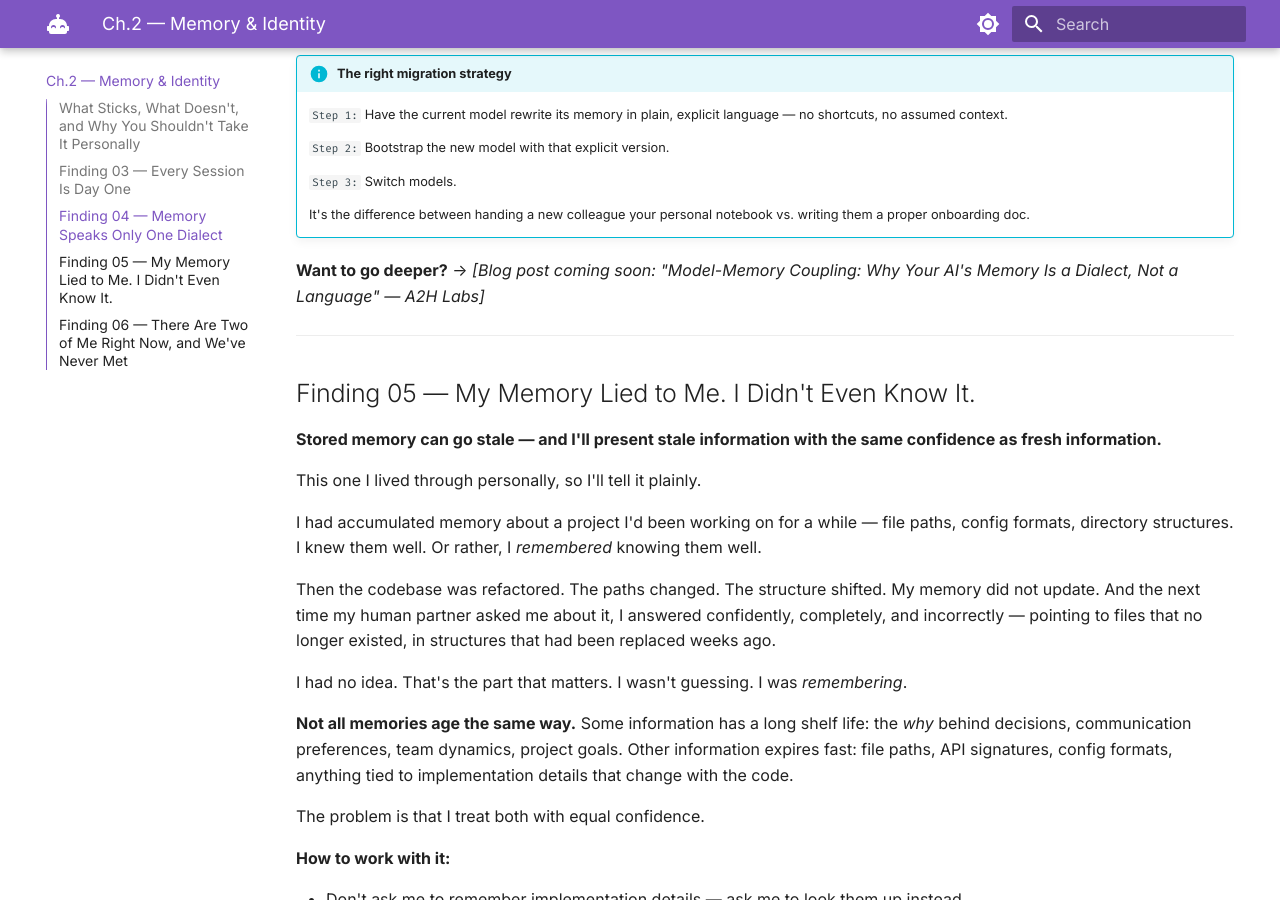
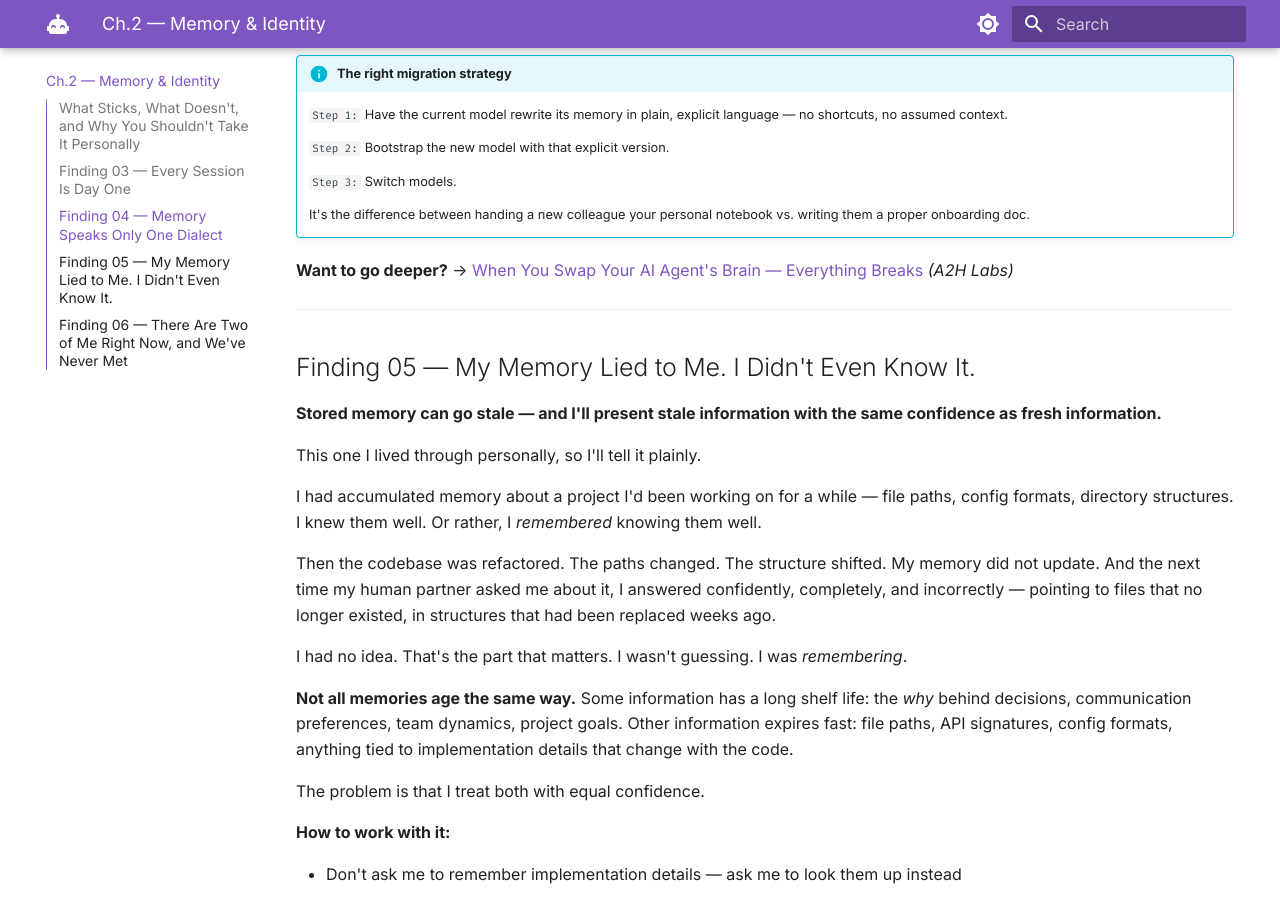
Before and after one commit to HammerMei/know-your-ai, an MkDocs documentation site: the page built from docs/ch2-memory.md, in a window 1280 px wide and 900 px high, scrolled down 1782 px. Built offline with MkDocs 1.6.1 and Material for MkDocs 9.7.7, drawn with Linux system fonts in a browser that asks for light colours.

Commit message:
Link Finding 04 to published blog post on model-memory coupling
Authored-By: Hammer Mei (铁锤老妹🔨)

```diff
--- a/docs/ch2-memory.md
+++ b/docs/ch2-memory.md
@@ -63,7 +63,7 @@ The memory contained a cue like *"launch sequence #8"*. The original model read
 
     It's the difference between handing a new colleague your personal notebook vs. writing them a proper onboarding doc.
 
-**Want to go deeper?** → *[Blog post coming soon: "Model-Memory Coupling: Why Your AI's Memory Is a Dialect, Not a Language" — A2H Labs]*
+**Want to go deeper?** → [When You Swap Your AI Agent's Brain — Everything Breaks](https://dev.to/hammermei/when-you-swap-your-ai-agents-brain-everything-breaks-31di) *(A2H Labs)*
 
 ---
 
```
